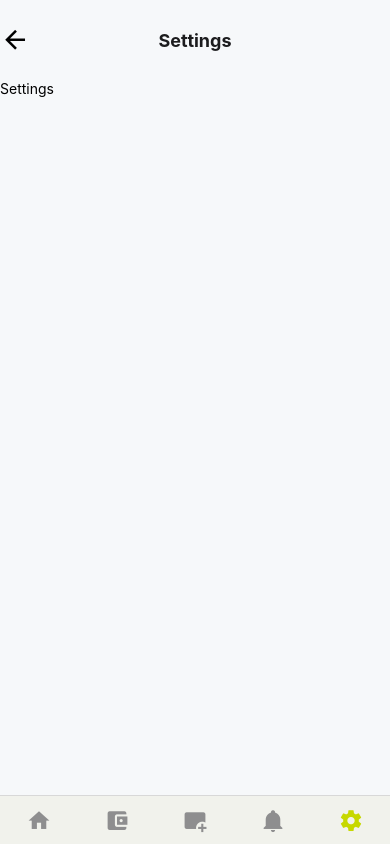
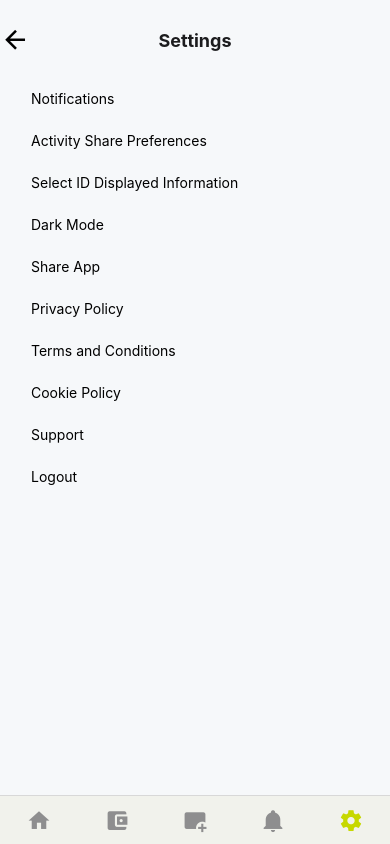
Before and after one commit to sfnx99/comp3900_project, a React Native app in the folder app/identity_holder/: screen /Settings in a window 390 px wide. Built offline with nearby package versions, Linux system fonts and the light colour scheme.

Commit message:
Create basic layout for settings screen.

```diff
--- /dev/null
+++ b/app/identity_holder/components/SettingButton.jsx
@@ -0,0 +1,54 @@
+import { StyleSheet, Text, View } from 'react-native';
+import { TouchableOpacity } from 'react-native-gesture-handler';
+import { MaterialCommunityIcons } from '@expo/vector-icons';
+
+import PropTypes from 'prop-types';
+import theme from '../styles/colors';
+
+const SettingButton = ({ text, onPress, icon }) => (
+  <TouchableOpacity
+    onPress={onPress}
+  >
+    <View
+      style={styles.view}
+    >
+      {icon ? (
+        <MaterialCommunityIcons
+          name={icon}
+          color={theme.accent}
+          size={20}
+        />
+      ) : null}
+      <Text
+        style={styles.text}
+      >
+        {text}
+      </Text>
+    </View>
+  </TouchableOpacity>
+);
+
+const styles = StyleSheet.create({
+  view: {
+    padding: 10,
+    paddingBottom: 15,
+    backgroundColor: theme.background,
+    flexDirection: 'row',
+    alignContent: 'center',
+  },
+  text: {
+    color: theme.text,
+  },
+});
+
+SettingButton.defaultProps = {
+  icon: null,
+};
+
+SettingButton.propTypes = {
+  text: PropTypes.string.isRequired,
+  onPress: PropTypes.func.isRequired,
+  icon: PropTypes.string,
+};
+
+export default SettingButton;
--- a/app/identity_holder/screens/SettingsScreen.jsx
+++ b/app/identity_holder/screens/SettingsScreen.jsx
@@ -1,10 +1,63 @@
-import { Text } from 'react-native';
+import { StyleSheet } from 'react-native';
 import { SafeAreaView } from 'react-native-safe-area-context';
+import SettingButton from '../components/SettingButton';
 
-const SettingsScreen = () => (
-  <SafeAreaView>
-    <Text>Settings</Text>
-  </SafeAreaView>
-);
+const SettingsScreen = () => {
+  const dummyFunctions = () => {
+    console.log('Temporary Function');
+  };
+
+  return (
+    <SafeAreaView style={styles.view}>
+      <SettingButton
+        text="Notifications"
+        onPress={dummyFunctions}
+      />
+      <SettingButton
+        text="Activity Share Preferences"
+        onPress={dummyFunctions}
+      />
+      <SettingButton
+        text="Select ID Displayed Information"
+        onPress={dummyFunctions}
+      />
+      <SettingButton
+        text="Dark Mode"
+        onPress={dummyFunctions}
+      />
+      <SettingButton
+        text="Share App"
+        onPress={dummyFunctions}
+      />
+      <SettingButton
+        text="Privacy Policy"
+        onPress={dummyFunctions}
+      />
+      <SettingButton
+        text="Terms and Conditions"
+        onPress={dummyFunctions}
+      />
+      <SettingButton
+        text="Cookie Policy"
+        onPress={dummyFunctions}
+      />
+      <SettingButton
+        text="Support"
+        onPress={dummyFunctions}
+      />
+      <SettingButton
+        text="Logout"
+        onPress={dummyFunctions}
+      />
+    </SafeAreaView>
+  );
+};
+
+const styles = StyleSheet.create({
+  view: {
+    marginHorizontal: 21,
+    alignContent: 'center',
+  },
+});
 
 export default SettingsScreen;
```
